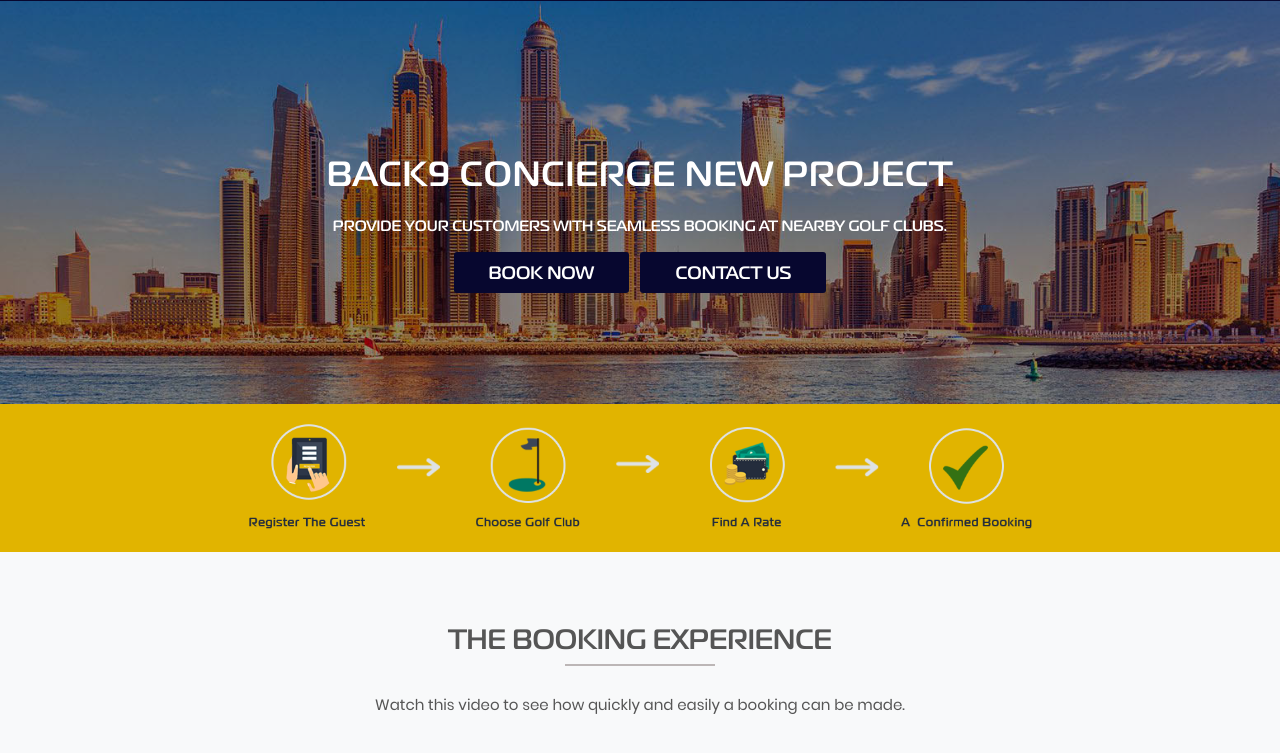
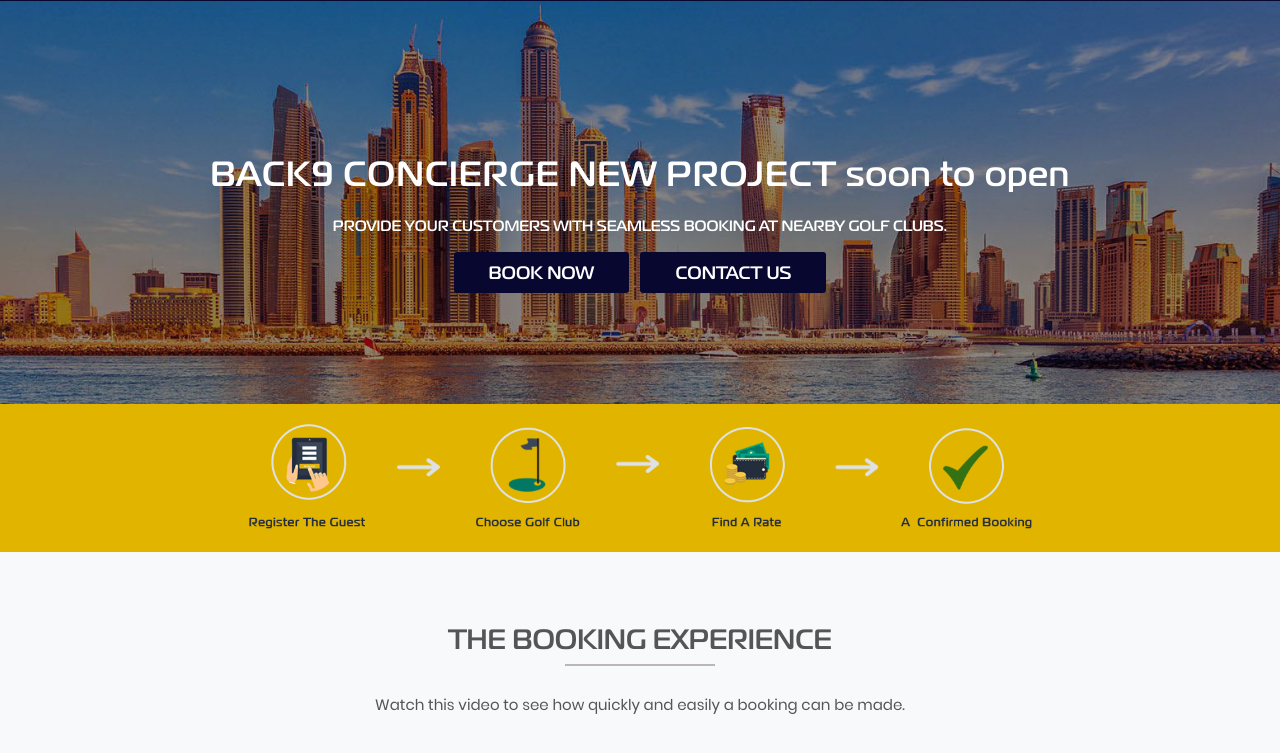
Before and after one commit to AkiSandoval/back9-concierge, a plain HTML site: page index.html in a window 1280 px wide. Shown: the part 91-844 px from the top of the page. Drawn offline with nearby package versions, Linux system fonts and the light colour scheme; a web font is replaced by a local one.

Commit message:
soon to open

```diff
--- a/index.html
+++ b/index.html
@@ -33,7 +33,7 @@
   </nav>
   <div class="hero text-white text-center">
     <div class="overlay">
-      <h1 class="mb-4"><strong>BACK9 CONCIERGE NEW PROJECT</strong></h1>
+      <h1 class="mb-4"><strong>BACK9 CONCIERGE NEW PROJECT soon to open</strong></h1>
       <h2 class="header-text mb-4">Provide your customers with seamless booking at nearby golf clubs.</h2>
       <a  href="https://back9-concierge-test.netlify.com/" target="_blank" class="header-btn sandbox-btn mr-2">BOOK NOW</a>
       <a  href="https://www.back9solutions.com/contact" target="_blank" class="header-btn contact-btn">CONTACT US</a>
```
